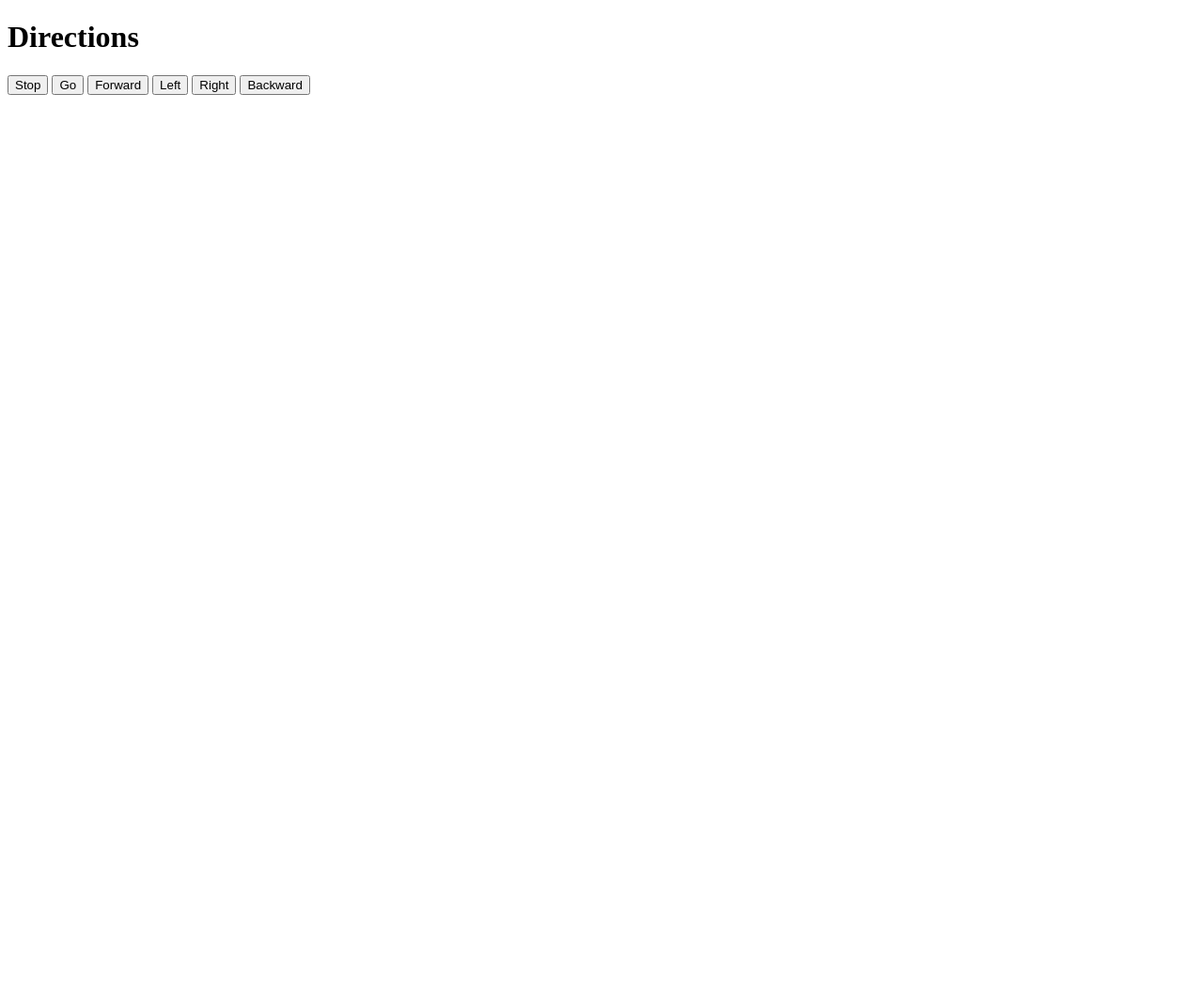
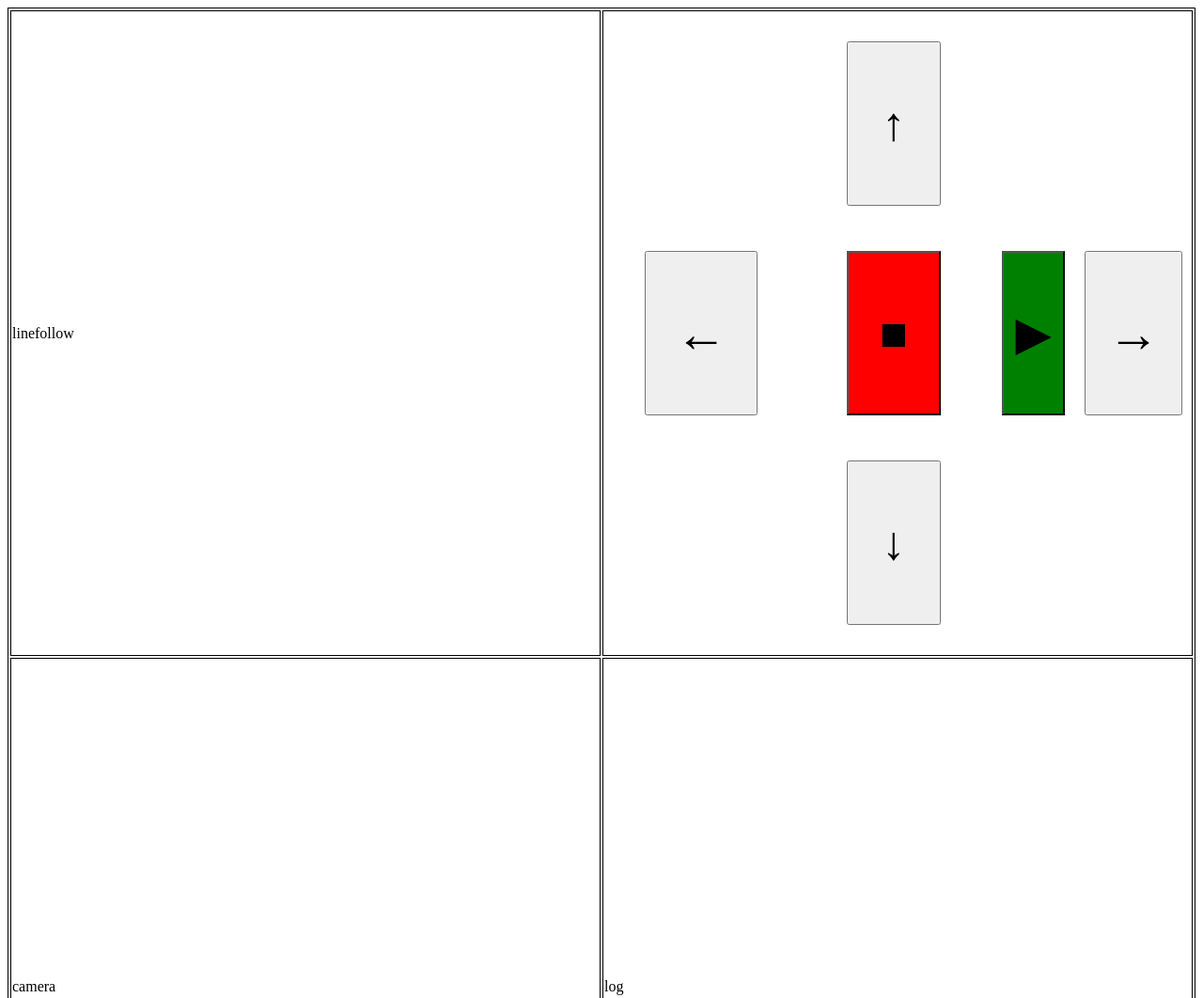
Before and after one commit to Kyra15/RemoteOrville, a plain HTML site: page templates/index.html in a window 1280 px wide. Shown: the top 1062 px of the page at 94% size. Before the commit the page ends 800 px from the top, so only its background shows below. Drawn offline with Linux system fonts and the light colour scheme.

Commit message:
Update index.html with max's code

```diff
--- a/templates/index.html
+++ b/templates/index.html
@@ -1,11 +1,15 @@
 <!DOCTYPE html>
 <html>
 <head>
-<title>Buttons</title>
-</head>
-<body>
+<style>
+/*sets background color to white and text text to black  */
+{background-color:white;
+
+ color: black;}
+</style>
+
 <script>
-    // this function will perform an asynchronous request to the the url given with the added part of /moving
+// this function will perform an asynchronous request to the the url given with the added part of /moving
     // and post it in a json format to the 'button' key
     // it will log this data in the console and if there is an error, it will print that instead
     function postData(input) {
@@ -20,14 +24,63 @@
         .then(data => console.log(data))
         .catch(error => console.error('Error:', error));
             }
-        </script>
-<!--     the 5 buttons used to operate the tank -->
-<h1>Directions</h1>
-    <button type="button" onclick="postData('stop')">Stop</button>
-    <button type="button" onclick="postData('forward')">Go</button>
-    <button type="button" onclick="postData('forward')">Forward</button>
-    <button type="button" onclick="postData('left')">Left</button>
-    <button type="button" onclick="postData('right')">Right</button>
-    <button type="button" onclick="postData('backward')">Backward</button>
-</body>
-</html>
+</script>
+<!--sets a unique id for the body of screen  -->
+<body id="tankgui">
+
+  <!--defines the table and its style for borders  -->
+ <table style = "width:100%;border: 1px solid black;">
+<!--creates text on top left-->
+     <td style = "width:50%;border: 1px solid black;">linefollow</td>
+<!-- defines table dimensions -->
+     <th style="border: 1px solid black;"><table style = "width:100%;">
+
+   <tr style = "height:233px">
+
+     <th style = "width:33%"></th>
+<!--creates forward button  -->
+     <th style = "width:33%"><button id="forwardButton" style="height:175px;width:50%;font-size: 50px;" onclick="send_command('forward')" >&#8593;</button></th>
+
+     <th></th>
+
+   </tr>
+
+   <tr style = "height:100px">
+<!-- creates left button  -->
+     <td><p><button style="height:175px;width:60%;font-size: 55px;" onclick="send_command('left')">&#8592;</button></p></td>
+<!-- creates stop button -->
+     <td><p><button style="height:175px;width:50%;font-size: 50px;background-color: red;" onclick="send_command('stop')">&#9632;</button></p></td>
+     <!--  creates play button-->
+     <td><p><button id="playButton" style="height:175px;width:75%;font-size: 50px;background-color: green;" onclick="send_command('go')">&#9654; </button></p></td>
+     <!-- cerates right button -->
+     <td><p><button style="height:175px;width:90%;font-size: 55px;" onclick="send_command('right')"> &#8594;</button></p></td>
+
+
+
+   </tr>
+
+   <tr style = "height:233px">
+
+     <td></td>
+<!-- creates backward button -->
+     <td><p><button style="height:175px;width:50%;font-size: 50px;" onclick="send_command('backward')">&#8595;</button></p></td>
+
+     <td><p></p></td></table></th>
+
+   </tr>
+
+   <tr style = "height:700px;border: 1px solid black;">
+<!-- creates text on bottom left -->
+     <td style="border: 1px solid black;"><p>camera</p></td>
+<!-- creates text on bottom right -->
+     <td style="border: 1px solid black;"><p>log</p></td>
+
+   </tr>
+
+
+
+ </table>
+
+   </body>
+
+         </html>
```
